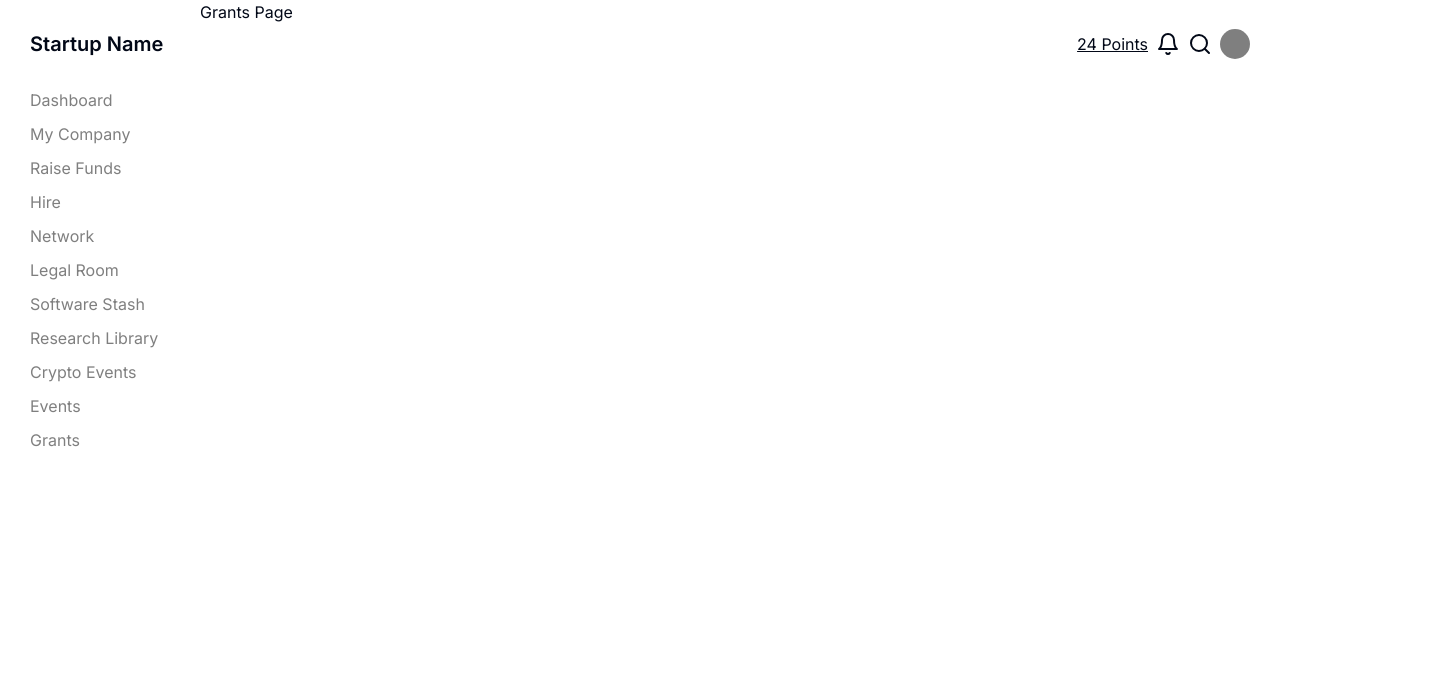
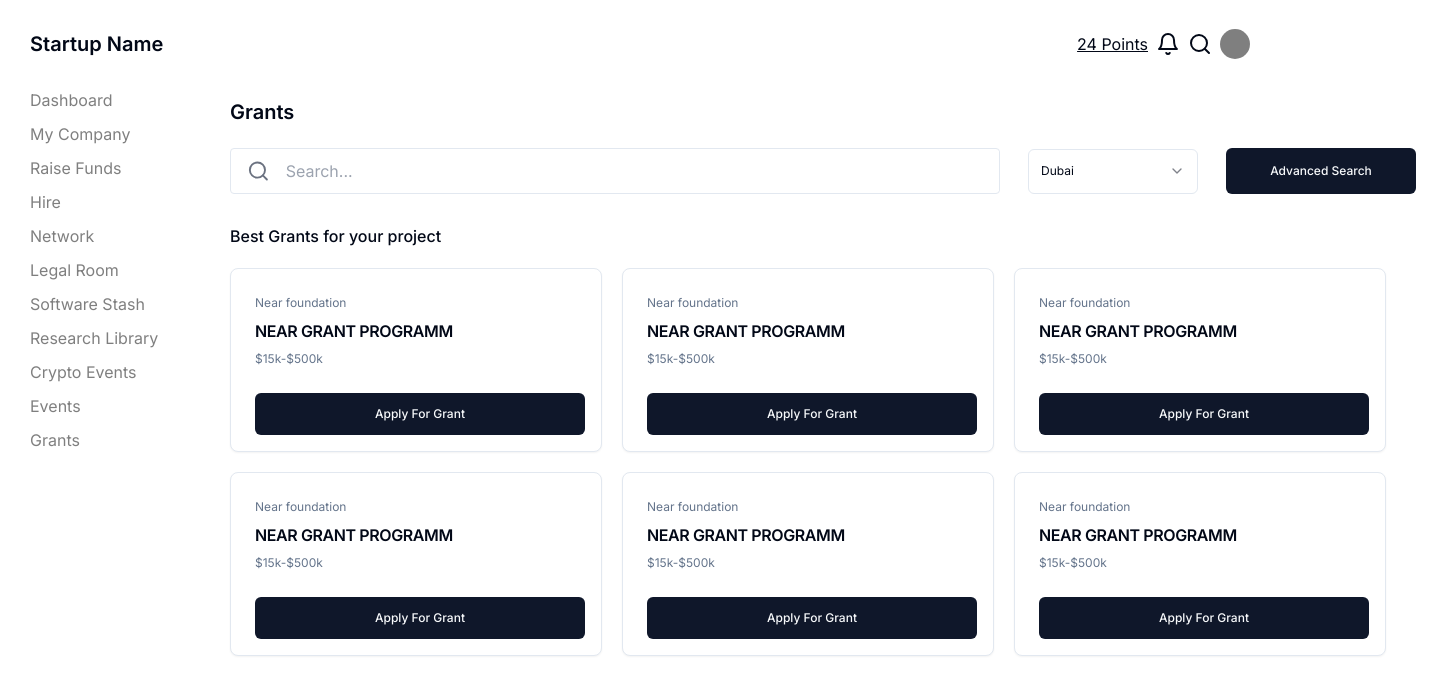
Before and after one commit to ShaikhNabeelShabbir/unbundl-web, a React (Vite) app: page /founder-dashboard in a window 1280 px wide. Both pictures are taken after a click on the button "Grants". Shown: the top 694 px of the page, 1446 px wide, since content can reach past the window. Built offline with nearby package versions, Linux system fonts and the light colour scheme.

Commit message:
grants completed

```diff
--- a/src/pages/startup/grants.tsx
+++ b/src/pages/startup/grants.tsx
@@ -1,6 +1,248 @@
+import { Button } from "@/components/ui/button";
 import React from "react";
+import {
+  Card,
+  CardContent,
+  CardDescription,
+  CardHeader,
+  CardTitle,
+} from "@/components/ui/card";
+import {
+  Select,
+  SelectContent,
+  SelectItem,
+  SelectTrigger,
+  SelectValue,
+} from "@/components/ui/select";
+import { Search } from "lucide-react";
+import { DialogHeader } from "@/components/ui/dialog";
+import {
+  Dialog,
+  DialogTrigger,
+  DialogContent,
+  DialogTitle,
+} from "@/components/ui/dialog";
+import ApplyGrant from "./apply-grant";
 
 const Grants: React.FC = () => {
-  return <h1>Grants Page</h1>;
+  return (
+    <div className="flex ml-[30px]">
+      <div className="flex-1 py-[97px]">
+        <div className="flex items-center justify-between">
+          <p className="font-semibold text-[20px]">Grants</p>
+        </div>
+        <div className="flex items-center justify-between mt-[21px]">
+          <div className="flex items-center w-[770px] h-[46px] border rounded-[4px]">
+            <Search className="ml-4 text-gray-500" />
+            <input
+              type="text"
+              className="w-full px-4 py-2 outline-none"
+              placeholder="Search..."
+            />
+          </div>
+          <div className="w-[170px] h-[45px]">
+            <Select>
+              <SelectTrigger className="w-[170px] h-[45px]">
+                <SelectValue placeholder="Dubai" />
+              </SelectTrigger>
+              <SelectContent>
+                <SelectItem value="Dubai">Dubai</SelectItem>
+                <SelectItem value="Mumbai">Mumbai</SelectItem>
+                <SelectItem value="USA">USA</SelectItem>
+              </SelectContent>
+            </Select>
+          </div>
+          <Button className="w-[190px] h-[46px] mr-[30px]">
+            Advanced Search
+          </Button>
+        </div>
+        <div className="mt-[30px] mb-[20px] font-medium text-base mr-[30px]">
+          Best Grants for your project{" "}
+        </div>
+        <div className="flex flex-col space-y-[20px] mr-[30px]">
+          <div className="flex flex-row space-x-[20px]">
+            <Card className="w-[372px] h-[184px]">
+              <CardHeader>
+                <CardDescription>Near foundation</CardDescription>
+                <CardTitle className="font-semibold text-base">
+                  NEAR GRANT PROGRAMM{" "}
+                </CardTitle>
+                <CardDescription>$15k-$500k</CardDescription>
+              </CardHeader>
+              <CardContent>
+                <Dialog>
+                  <DialogTrigger asChild>
+                    <Button
+                      type="button"
+                      className="h-[42px] w-[330px] text-sm px-[15px]"
+                    >
+                      Apply For Grant{" "}
+                    </Button>
+                  </DialogTrigger>
+                  <DialogContent className="sm:max-w-[600px]">
+                    <DialogHeader>
+                      <DialogTitle className="font-semibold text-xl">
+                        Apply for Grant Name Grant{" "}
+                      </DialogTitle>
+                    </DialogHeader>
+                    <ApplyGrant />
+                  </DialogContent>
+                </Dialog>{" "}
+              </CardContent>
+            </Card>
+            <Card className="w-[372px] h-[184px]">
+              <CardHeader>
+                <CardDescription>Near foundation</CardDescription>
+                <CardTitle className="font-semibold text-base">
+                  NEAR GRANT PROGRAMM{" "}
+                </CardTitle>
+                <CardDescription>$15k-$500k</CardDescription>
+              </CardHeader>
+              <CardContent>
+                <Dialog>
+                  <DialogTrigger asChild>
+                    <Button
+                      type="button"
+                      className="h-[42px] w-[330px] text-sm px-[15px]"
+                    >
+                      Apply For Grant{" "}
+                    </Button>
+                  </DialogTrigger>
+                  <DialogContent className="sm:max-w-[600px]">
+                    <DialogHeader>
+                      <DialogTitle className="font-semibold text-xl">
+                        Apply for Grant Name Grant{" "}
+                      </DialogTitle>
+                    </DialogHeader>
+                    <ApplyGrant />
+                  </DialogContent>
+                </Dialog>{" "}
+              </CardContent>
+            </Card>
+            <Card className="w-[372px] h-[184px]">
+              <CardHeader>
+                <CardDescription>Near foundation</CardDescription>
+                <CardTitle className="font-semibold text-base">
+                  NEAR GRANT PROGRAMM{" "}
+                </CardTitle>
+                <CardDescription>$15k-$500k</CardDescription>
+              </CardHeader>
+              <CardContent>
+                <Dialog>
+                  <DialogTrigger asChild>
+                    <Button
+                      type="button"
+                      className="h-[42px] w-[330px] text-sm px-[15px]"
+                    >
+                      Apply For Grant{" "}
+                    </Button>
+                  </DialogTrigger>
+                  <DialogContent className="sm:max-w-[600px]">
+                    <DialogHeader>
+                      <DialogTitle className="font-semibold text-xl">
+                        Apply for Grant Name Grant{" "}
+                      </DialogTitle>
+                    </DialogHeader>
+                    <ApplyGrant />
+                  </DialogContent>
+                </Dialog>{" "}
+              </CardContent>
+            </Card>
+          </div>
+          <div className="flex flex-row space-x-[20px] mr-[30px]">
+            <Card className="w-[372px] h-[184px]">
+              <CardHeader>
+                <CardDescription>Near foundation</CardDescription>
+                <CardTitle className="font-semibold text-base">
+                  NEAR GRANT PROGRAMM{" "}
+                </CardTitle>
+                <CardDescription>$15k-$500k</CardDescription>
+              </CardHeader>
+              <CardContent>
+                <Dialog>
+                  <DialogTrigger asChild>
+                    <Button
+                      type="button"
+                      className="h-[42px] w-[330px] text-sm px-[15px]"
+                    >
+                      Apply For Grant{" "}
+                    </Button>
+                  </DialogTrigger>
+                  <DialogContent className="sm:max-w-[600px]">
+                    <DialogHeader>
+                      <DialogTitle className="font-semibold text-xl">
+                        Apply for Grant Name Grant{" "}
+                      </DialogTitle>
+                    </DialogHeader>
+                    <ApplyGrant />
+                  </DialogContent>
+                </Dialog>{" "}
+              </CardContent>
+            </Card>
+            <Card className="w-[372px] h-[184px]">
+              <CardHeader>
+                <CardDescription>Near foundation</CardDescription>
+                <CardTitle className="font-semibold text-base">
+                  NEAR GRANT PROGRAMM{" "}
+                </CardTitle>
+                <CardDescription>$15k-$500k</CardDescription>
+              </CardHeader>
+              <CardContent>
+                <Dialog>
+                  <DialogTrigger asChild>
+                    <Button
+                      type="button"
+                      className="h-[42px] w-[330px] text-sm px-[15px]"
+                    >
+                      Apply For Grant{" "}
+                    </Button>
+                  </DialogTrigger>
+                  <DialogContent className="sm:max-w-[600px]">
+                    <DialogHeader>
+                      <DialogTitle className="font-semibold text-xl">
+                        Apply for Grant Name Grant{" "}
+                      </DialogTitle>
+                    </DialogHeader>
+                    <ApplyGrant />
+                  </DialogContent>
+                </Dialog>{" "}
+              </CardContent>
+            </Card>
+            <Card className="w-[372px] h-[184px]">
+              <CardHeader>
+                <CardDescription>Near foundation</CardDescription>
+                <CardTitle className="font-semibold text-base">
+                  NEAR GRANT PROGRAMM{" "}
+                </CardTitle>
+                <CardDescription>$15k-$500k</CardDescription>
+              </CardHeader>
+              <CardContent>
+                <Dialog>
+                  <DialogTrigger asChild>
+                    <Button
+                      type="button"
+                      className="h-[42px] w-[330px] text-sm px-[15px]"
+                    >
+                      Apply For Grant{" "}
+                    </Button>
+                  </DialogTrigger>
+                  <DialogContent className="sm:max-w-[600px]">
+                    <DialogHeader>
+                      <DialogTitle className="font-semibold text-xl">
+                        Apply for Grant Name Grant{" "}
+                      </DialogTitle>
+                    </DialogHeader>
+                    <ApplyGrant />
+                  </DialogContent>
+                </Dialog>{" "}
+              </CardContent>
+            </Card>
+          </div>
+          <div className="flex flex-row mr-[30px]"> </div>
+        </div>
+      </div>
+    </div>
+  );
 };
+
 export default Grants;
```
